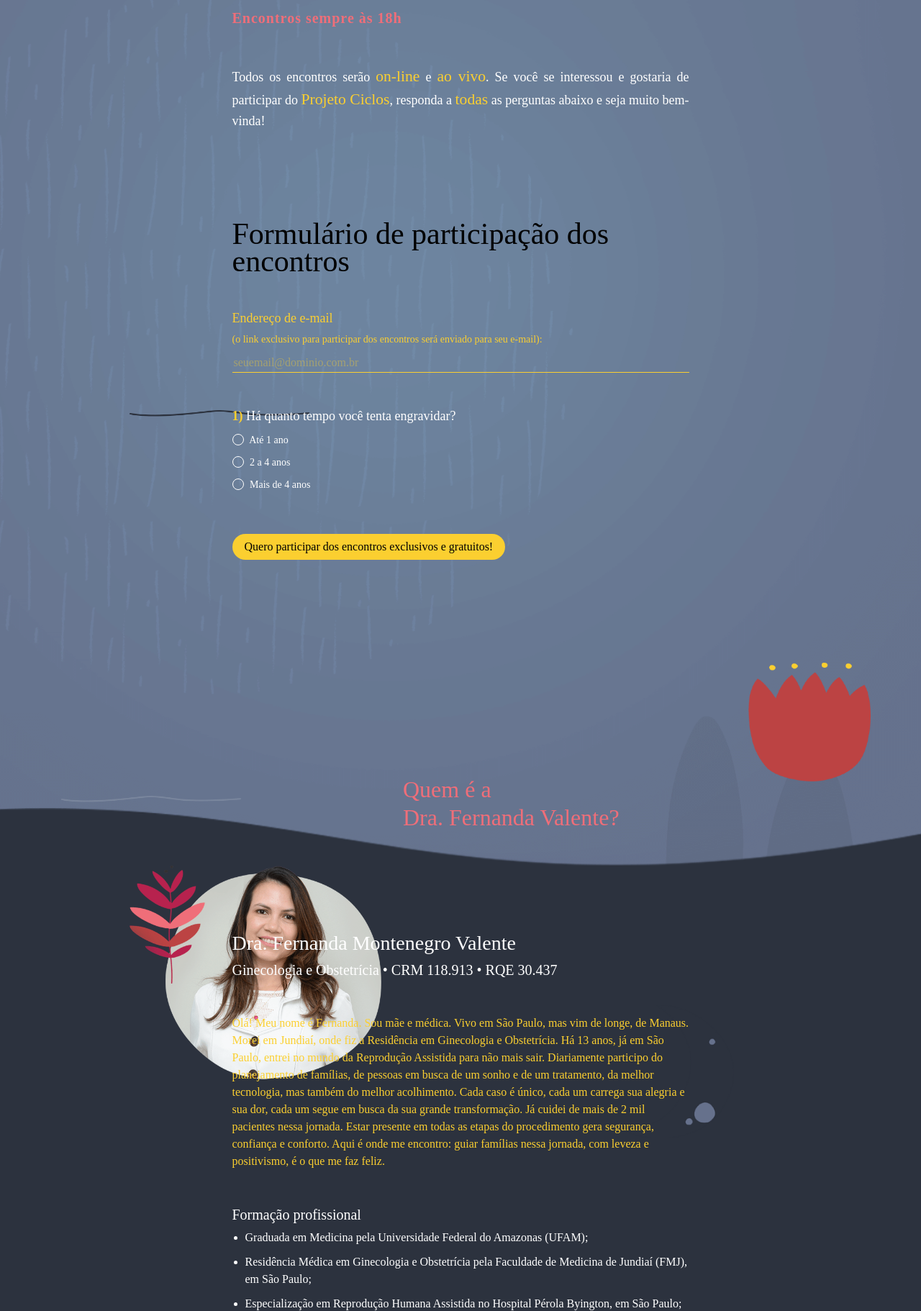
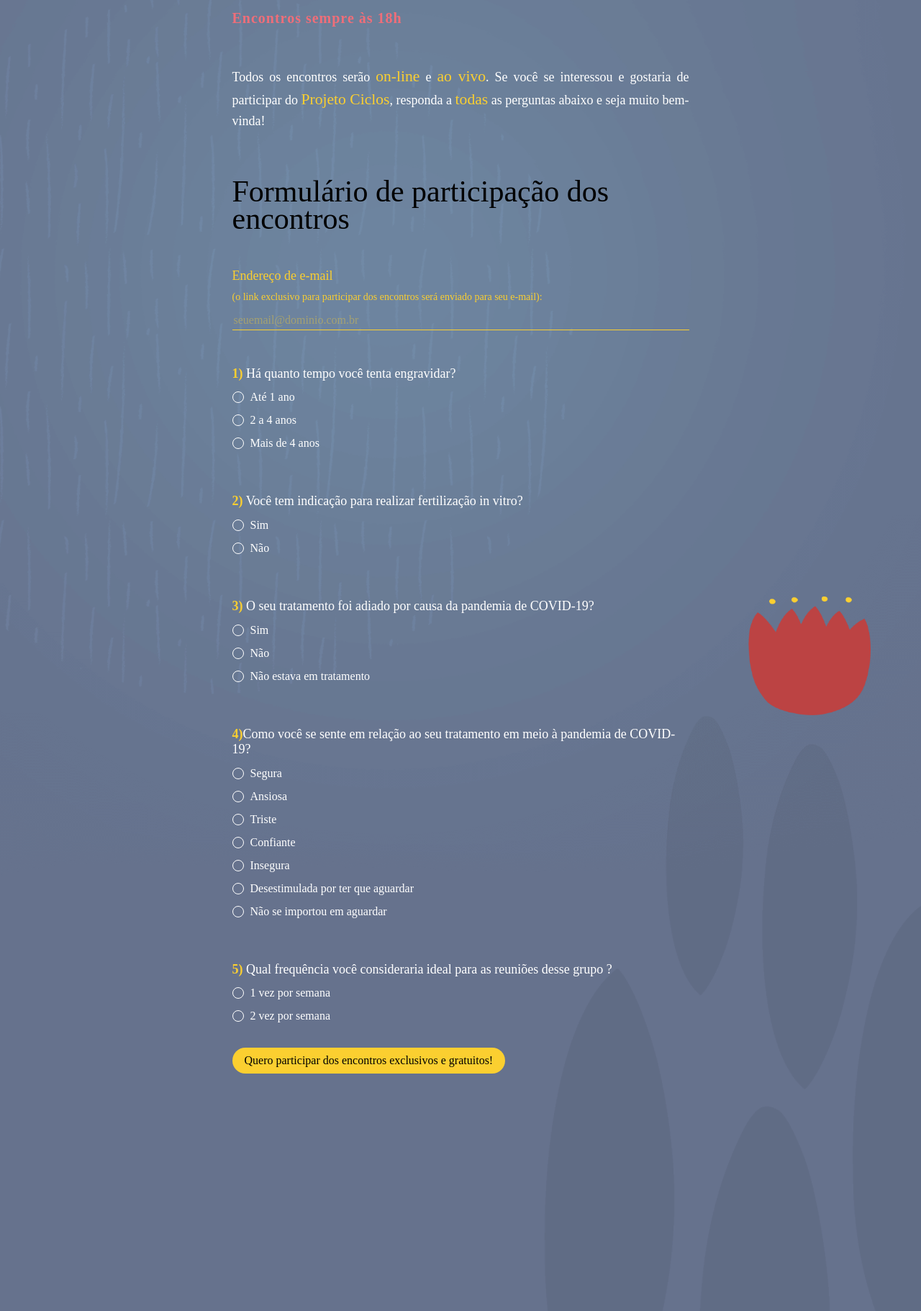
Before and after one commit to Cassiolucianoo/landing_page_ciclos, a PHP site: page / in a window 1280 px wide. Shown: the part 1484-3306 px from the top of the page at 72% size. Run offline with PHP 8.4, Linux system fonts and the light colour scheme; some libraries are stand-ins or nearby versions; some web fonts are replaced.

Commit message:
Form com perguntas em html

```diff
--- a/index.html
+++ b/index.html
@@ -121,8 +121,7 @@
                 <div class="container">
                     <div class="row">
                         <div class="col-12 col-lg-11 offset-lg-1">
-                            <img src="assets/img/linha.png" class="linha" data-enllax-ratio="0.2"
-                                data-enllax-type="foreground" />
+
                             <img src="assets/img/flor.png" class="flor" data-enllax-ratio="0.4"
                                 data-enllax-type="foreground" />
                         </div>
@@ -163,11 +162,11 @@
                                         </div>
 
 
-
                                         <div id="sliderMobile">
 
                                             <div class="slider">
 
+                                                <!-- inicio Pergunta de numero 1-->
                                                 <div class="item">
 
                                                     <div id="mauticform_encontrospesquisa_ha_quanto_tempo_voce_tent"
@@ -180,76 +179,193 @@
 
                                                         <div class="mauticform-radiogrp-row">
 
-                                                            <label
-                                                                id="mauticform_radiogrp_label_ha_quanto_tempo_voce_tent_Ate1ano0"
-                                                                for="mauticform_radiogrp_radio_ha_quanto_tempo_voce_tent_Ate1ano0"
-                                                                class="mauticform-radiogrp-label">
-                                                                <input name="pergunta1"
-                                                                    class="mauticform-radiogrp-radio"
-                                                                    id="mauticform_radiogrp_radio_ha_quanto_tempo_voce_tent_Ate1ano0"
-                                                                    type="radio" value="Até 1 ano">
-                                                                Até 1 ano
-                                                            </label>
+
+                                                            <input type="radio" id="pergunta1ate1ano" name="pergunta1"
+                                                                value="Até 1 ano">
+                                                            <label for="pergunta1ate1ano">Até 1 ano</label><br>
+
+                                                            <input type="radio" id="pergunta1ate2a4anos"
+                                                                name="pergunta1" value="2 a 4 anos">
+                                                            <label for="pergunta1ate2a4anos">2 a 4 anos</label><br>
+
+                                                            <input type="radio" id="pergunta1maisde4" name="pergunta1"
+                                                                value="Mais de 4 anos">
+                                                            <label for="pergunta1maisde4">Mais de 4 anos</label><br>
 
                                                         </div>
+                                                        <span class="seta prev"></span><span class="seta next">Próxima
+                                                            ></span>
+
+                                                    </div>
+
+                                                </div>
+                                                <!-- Fim Pergunta de numero 1 -->
+
+                                                <!-- inicio Pergunta de numero 2 -->
+                                                <div class="item">
+
+                                                    <div id="mauticform_encontrospesquisa_ha_quanto_tempo_voce_tent"
+                                                        data-validate="ha_quanto_tempo_voce_tent"
+                                                        data-validation-type="radiogrp"
+                                                        class="mauticform-row mauticform-radiogrp mauticform-field-3 mauticform-required">
+
+                                                        <h3><strong>2)</strong> Você tem indicação para realizar
+                                                            fertilização in vitro?</h3>
 
                                                         <div class="mauticform-radiogrp-row">
 
-                                                            <label
-                                                                id="mauticform_radiogrp_label_ha_quanto_tempo_voce_tent_2a4anos1"
-                                                                for="mauticform_radiogrp_radio_ha_quanto_tempo_voce_tent_2a4anos1"
-                                                                class="mauticform-radiogrp-label">
-                                                                <input name="pergunta1"
-                                                                    class="mauticform-radiogrp-radio"
-                                                                    id="mauticform_radiogrp_radio_ha_quanto_tempo_voce_tent_2a4anos1"
-                                                                    type="radio" value="2 a 4 anos">
-                                                                2 a 4 anos
-                                                            </label>
+                                                            <input type="radio" id="pergunta2sim" name="pergunta2"
+                                                                value="Sim">
+                                                            <label for="pergunta2sim">Sim</label><br>
+
+                                                            <input type="radio" id="pergunta2nao" name="pergunta2"
+                                                                value="Não">
+                                                            <label for="pergunta2nao">Não</label><br>
 
                                                         </div>
+                                                        <span class="seta prev">
+                                                            < Anterior</span><span class="seta next">Próxima ></span>
+
+                                                    </div>
+
+                                                </div>
+                                                <!-- Fim Pergunta de numero 2 -->
+
+
+                                                <!-- inicio Pergunta de numero 3 -->
+                                                <div class="item">
+
+                                                    <div id="mauticform_encontrospesquisa_ha_quanto_tempo_voce_tent"
+                                                        data-validate="ha_quanto_tempo_voce_tent"
+                                                        data-validation-type="radiogrp"
+                                                        class="mauticform-row mauticform-radiogrp mauticform-field-3 mauticform-required">
+
+                                                        <h3><strong>3)</strong> O seu tratamento foi adiado por causa da
+                                                            pandemia de COVID-19?</h3>
 
                                                         <div class="mauticform-radiogrp-row">
 
-                                                            <label
-                                                                id="mauticform_radiogrp_label_ha_quanto_tempo_voce_tent_Maisde4anos2"
-                                                                for="mauticform_radiogrp_radio_ha_quanto_tempo_voce_tent_Maisde4anos2"
-                                                                class="mauticform-radiogrp-label">
-                                                                <input name="pergunta1"
-                                                                    class="mauticform-radiogrp-radio"
-                                                                    id="mauticform_radiogrp_radio_ha_quanto_tempo_voce_tent_Maisde4anos2"
-                                                                    type="radio" value="Mais de 4 anos">
-                                                                Mais de 4 anos
-                                                            </label>
+                                                            <input type="radio" id="pergunta3sim" name="pergunta3"
+                                                                value="Sim">
+                                                            <label for="pergunta3sim">Sim</label><br>
+
+                                                            <input type="radio" id="pergunta3nao" name="pergunta3"
+                                                                value="Não">
+                                                            <label for="pergunta3nao">Não</label><br>
+
+                                                            <input type="radio" id="pergunta3naoestavaemtratamento"
+                                                                name="pergunta3" value="Não estava em tratamento">
+                                                            <label for="pergunta3naoestavaemtratamento">Não estava em
+                                                                tratamento</label><br>
 
                                                         </div>
+                                                        <span class="seta prev">
+                                                            < Anterior</span><span class="seta next">Próxima >
 
-                                                        <span class="seta prev"></span><span class="seta next">Próxima
-                                                            ></span><span class="mauticform-errormsg"
-                                                            style="display: none;">Esse campo é obrigatório!</span>
                                                     </div>
+
                                                 </div>
+                                                <!-- Fim Pergunta de numero 3 -->
 
+                                                <!-- inicio Pergunta de numero 4 -->
                                                 <div class="item">
-                                                    <div id="mauticform_encontrospesquisa_submit"
-                                                        class="mauticform-row mauticform-button-wrapper mauticform-field-15">
 
-                                                        <button type="submit" name="mauticform[submit]" value="Enviar"
-                                                            id="mauticform_input_encontrospesquisa_submit"
-                                                            class="mauticform-button btn btn-default">Quero participar
-                                                            dos encontros exclusivos e gratuitos!</button>
+                                                    <div id="mauticform_encontrospesquisa_ha_quanto_tempo_voce_tent"
+                                                        data-validate="ha_quanto_tempo_voce_tent"
+                                                        data-validation-type="radiogrp"
+                                                        class="mauticform-row mauticform-radiogrp mauticform-field-3 mauticform-required">
 
+                                                        <h3><strong>4)</strong>Como você se sente em relação ao seu
+                                                            tratamento em meio à pandemia de COVID-19?</h3>
+
+                                                        <div class="mauticform-radiogrp-row">
+
+                                                            <input type="radio" id="pergunta4Segura"
+                                                                name="pergunta4Segura" value="Segura">
+                                                            <label for="pergunta4Segura">Segura</label><br>
+
+                                                            <input type="radio" id="pergunta4Ansiosa"
+                                                                name="pergunta4Ansiosa" value="Ansiosa">
+                                                            <label for="pergunta4Ansiosa">Ansiosa</label><br>
+
+                                                            <input type="radio" id="pergunta4Triste"
+                                                                name="pergunta4Triste" value="Triste">
+                                                            <label for="pergunta4Triste">Triste</label><br>
+
+                                                            <input type="radio" id="pergunta4Confiante"
+                                                                name="pergunta4Confiante" value="Confiante">
+                                                            <label for="pergunta4Confiante">Confiante</label><br>
+
+                                                            <input type="radio" id="pergunta4Indiferente"
+                                                                name="pergunta4Indiferente" value="Indiferente">
+                                                            <label for="pergunta4Indiferente">Insegura</label><br>
+
+                                                            <input type="radio"
+                                                                id="pergunta4Desestimuladaporterqueaguardar"
+                                                                name="pergunta4Desestimuladaporterqueaguardar"
+                                                                value="Desestimulada por ter que aguardar">
+                                                            <label
+                                                                for="pergunta4Desestimuladaporterqueaguardar">Desestimulada
+                                                                por ter que aguardar</label><br>
+
+                                                            <input type="radio" id="pergunta4Naoseimportouemaguardar"
+                                                                name="pergunta4Naoseimportouemaguardar"
+                                                                value="Não se importou em aguardar">
+                                                            <label for="pergunta4Naoseimportouemaguardar">Não se
+                                                                importou em aguardar</label><br>
+
+                                                        </div>
+                                                        <span class="seta prev">
+                                                            < Anterior</span><span class="seta next">Próxima >
+
+                                                    </div>
+
+                                                </div>
+                                                <!-- Fim Pergunta de numero 4 -->
+
+
+                                                <!-- inicio Pergunta de numero 5 -->
+                                                <div class="item">
+
+                                                    <div id="mauticform_encontrospesquisa_ha_quanto_tempo_voce_tent"
+                                                        data-validate="ha_quanto_tempo_voce_tent"
+                                                        data-validation-type="radiogrp"
+                                                        class="mauticform-row mauticform-radiogrp mauticform-field-3 mauticform-required">
+
+                                                        <h3><strong>5)</strong> Qual frequência você consideraria ideal
+                                                            para as reuniões desse grupo ?</h3>
+
+                                                        <div class="mauticform-radiogrp-row">
+
+                                                            <input type="radio" id="pergunta1semana" name="pergunta5"
+                                                                value="1 vez por semana">
+                                                            <label for="pergunta1semana">1 vez por semana</label><br>
+
+                                                            <input type="radio" id="pergunta2semana" name="pergunta5"
+                                                                value="2 vez por semana">
+                                                            <label for="pergunta2semana">2 vez por
+                                                                semana</label><br><br>
+
+
+                                                            <button type="submit" name="mauticform[submit]"
+                                                                value="Enviar"
+                                                                id="mauticform_input_encontrospesquisa_submit"
+                                                                class="mauticform-button btn btn-default">Quero
+                                                                participar
+                                                                dos encontros exclusivos e gratuitos!</button>
+
+                                                        </div>
                                                         <span class="seta prev">
                                                             < Anterior</span>
+
                                                     </div>
+
                                                 </div>
-
+                                                <!-- Fim Pergunta de numero 5 -->
 
                                             </div>
 
-
                                         </div>
-
-
 
                                     </div>
 
@@ -268,16 +384,13 @@
 
             <!-- ********************************** Formulario aqui **************************************** -->
 
-
-
             <section class="linha">
                 <div class="container">
                     <div class="row">
                         <div class="col-12 col-lg-10">
                             <img src="assets/img/linhab.png" class="linha" data-enllax-ratio="0.1"
                                 data-enllax-type="foreground" />
-                            <img src="assets/img/lua.png" class="lua" data-enllax-ratio="0.25"
-                                data-enllax-type="foreground" />
+
                         </div>
                     </div>
                 </div>
```
Also changed, not shown: assets/css/style.css (+2 -30 lines), assets/img/linha.png (deleted), assets/img/lua.png (deleted).
